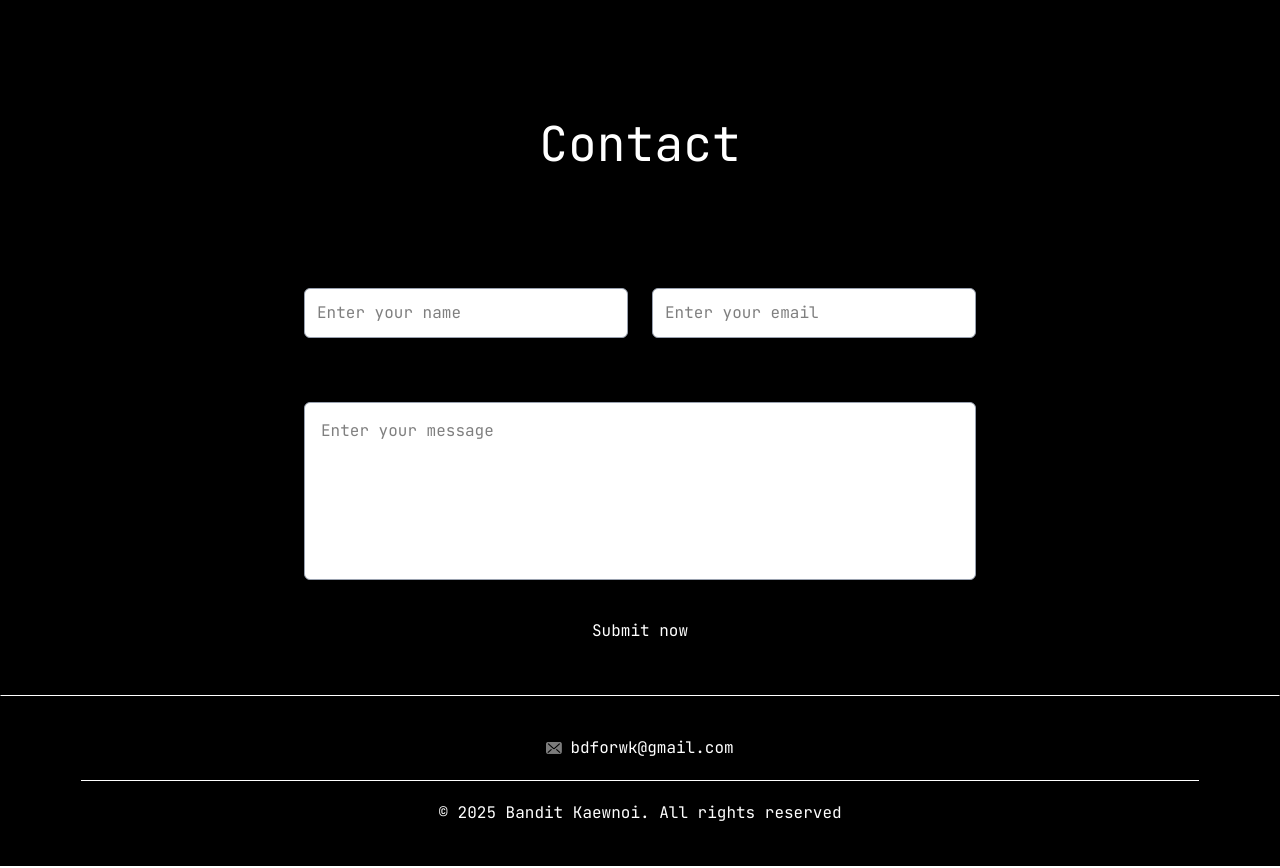
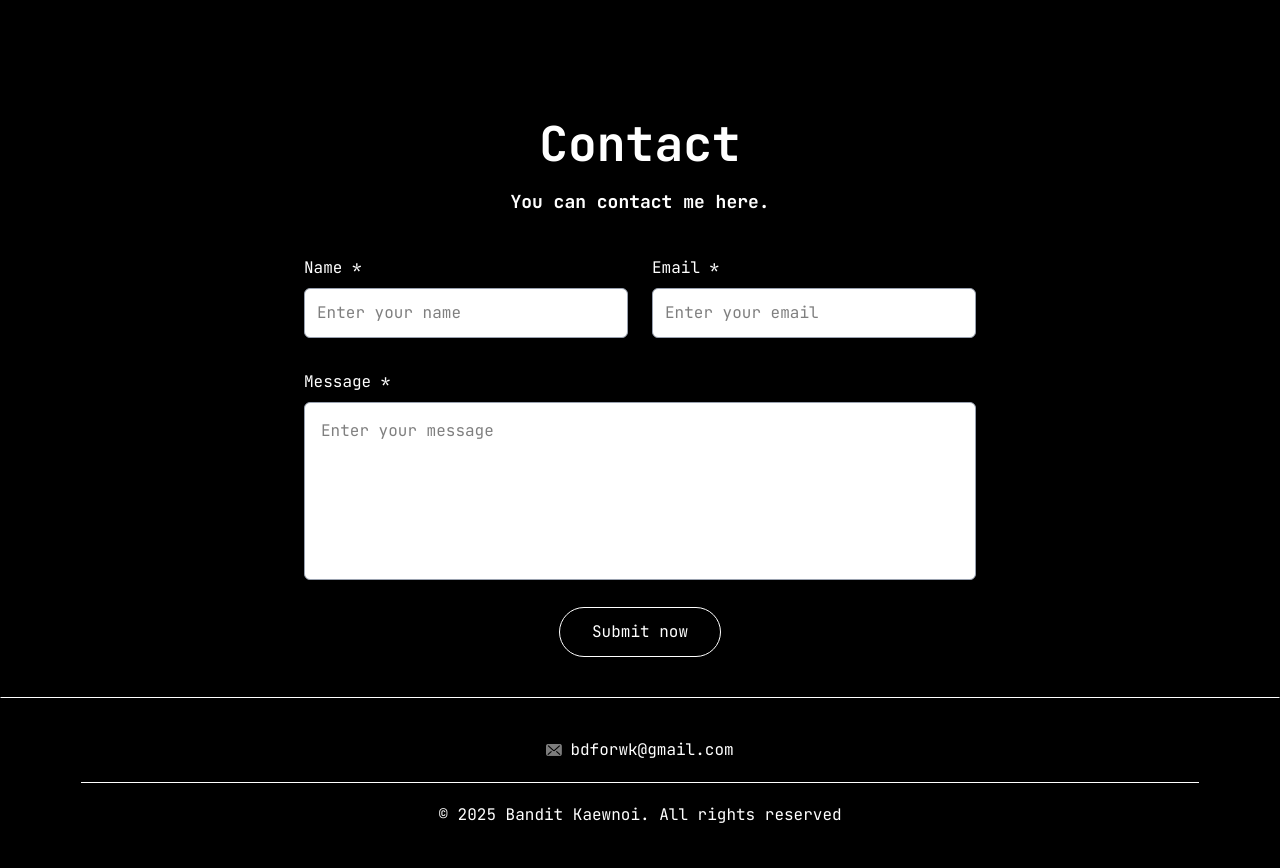
Before and after one commit to pramebt/bd-portfolio, a Next.js app: page / in a window 1280 px wide. Shown: the part 2960-3828 px from the top of the page. Built offline with nearby package versions, Linux system fonts and the light colour scheme.

Commit message:
text contact white

```diff
--- a/src/page/Contact.tsx
+++ b/src/page/Contact.tsx
@@ -104,7 +104,7 @@ const Contact = () => {
         initial="hidden"
         animate={isInView ? "visible" : "hidden"}
         custom={0}
-        className="text-center text-3xl md:text-4xl lg:text-5xl text-white"
+        className="text-white text-center font-bold text-3xl md:text-4xl lg:text-5xl"
       >
         Contact
       </motion.h2>
@@ -113,7 +113,7 @@ const Contact = () => {
         initial="hidden"
         animate={isInView ? "visible" : "hidden"}
         custom={1}
-        className="text-center max-w-2xl mx-auto mt-5 mb-8 text-base md:text-lg"
+        className="text-center font-bold text-white max-w-2xl mx-auto mt-5 mb-8 text-base md:text-lg"
       >
         You can contact me here.
       </motion.p>
@@ -129,7 +129,7 @@ const Contact = () => {
       >
         <div className="grid grid-cols-1 md:grid-cols-2 gap-6 mt-10 mb-8">
           <motion.div className="relative" custom={3} variants={fadeUp}>
-            <p>Name *</p>
+            <p className="text-white">Name *</p>
             <input
               type="text"
               name="name"
@@ -142,7 +142,7 @@ const Contact = () => {
           </motion.div>
 
           <motion.div className="relative" custom={4} variants={fadeUp}>
-            <p>Email *</p>
+            <p className="text-white">Email *</p>
             <input
               type="email"
               name="email"
@@ -156,7 +156,7 @@ const Contact = () => {
         </div>
 
         <motion.div className="relative" custom={5} variants={fadeUp}>
-          <p>Message *</p>
+          <p className="text-white">Message *</p>
           <textarea
             name="message"
             rows={6}
@@ -170,7 +170,7 @@ const Contact = () => {
 
         <motion.button
           type="submit"
-          className="mt-5 py-3 px-8 mx-auto flex bg-black/80 text-white rounded-full hover:bg-black duration-500"
+          className="border border-white mt-5 py-3 px-8 mx-auto flex bg-black/80 text-white rounded-full hover:bg-black duration-500"
           custom={6}
           variants={fadeUp}
         >
```
